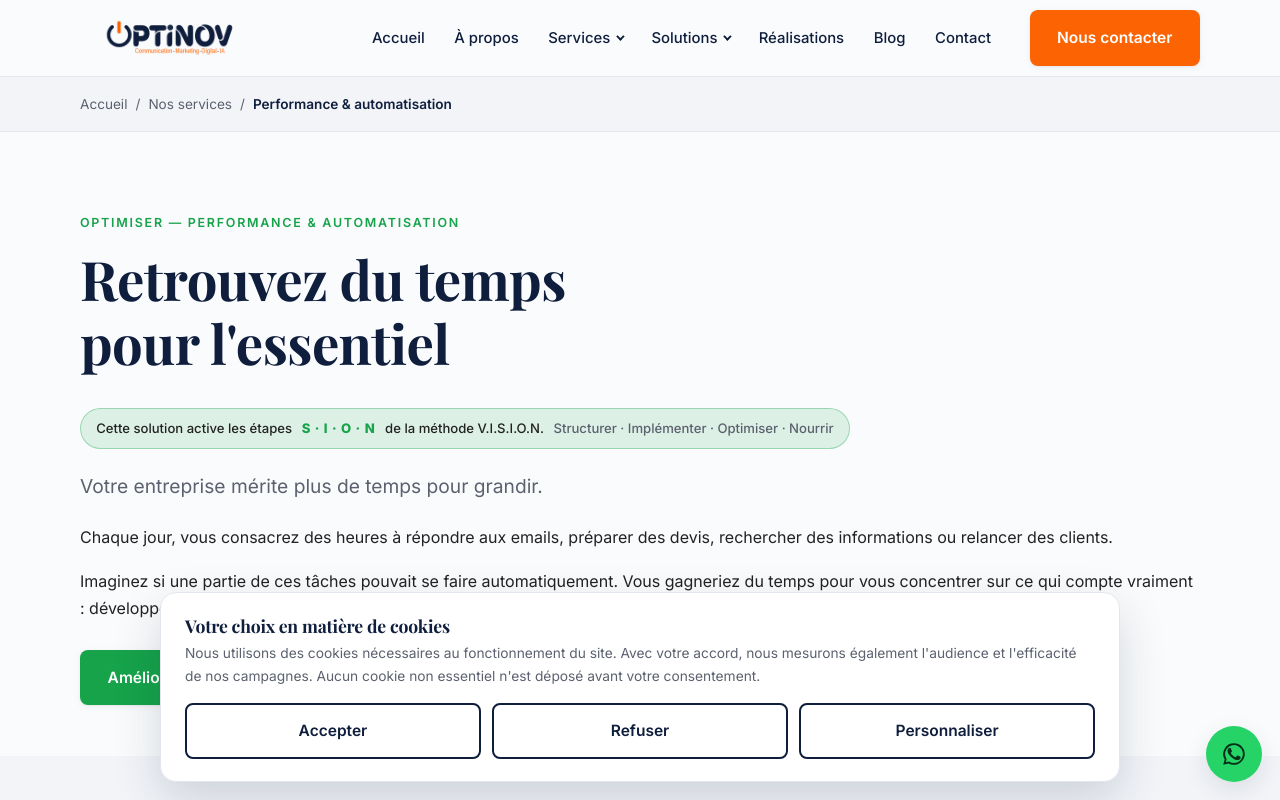
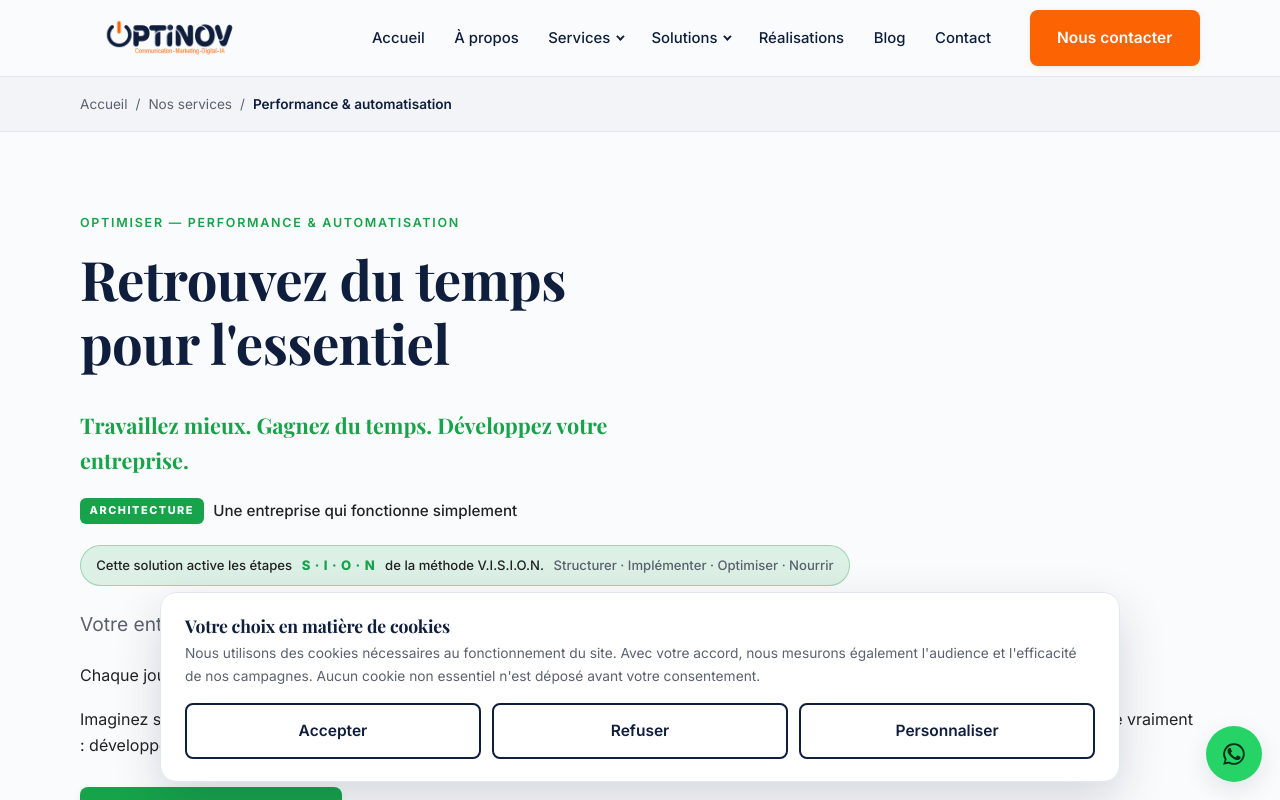
Before and after one commit to Paul-Aymard/optinov-agence, a Next.js app: page /services/automatisation-ia in a window 1280 px wide. Shown: the top 800 px of the page. Built offline with nearby package versions, Linux system fonts and the light colour scheme.

Commit message:
Services : affichage ligne Architecture + accroche, renommage Performance & Automatisation / Photo & Video Corporate (fidelite PDF)

```diff
--- a/app/(site)/services/[slug]/page.js
+++ b/app/(site)/services/[slug]/page.js
@@ -87,6 +87,13 @@ export default async function PageService({ params }) {
           <Reveal>
             <span className="eyebrow svc-verbe">{p.verbe} — {s.titre}</span>
             <h1>{p.heroTitre}</h1>
+            {p.accroche && <p className="svc-accroche">{p.accroche}</p>}
+            {p.architecture && (
+              <p className="svc-architecture">
+                <span className="svc-architecture__label">Architecture</span>
+                {p.architecture}
+              </p>
+            )}
             <p className="svc-vision">
               Cette solution active les étapes <b>{p.visionLettres}</b> de la méthode V.I.S.I.O.N.
               <span>{p.visionEtapes}</span>
--- a/app/(site)/services/page.js
+++ b/app/(site)/services/page.js
@@ -12,7 +12,7 @@ import { Breadcrumb, Reveal, Accordion, FaqJsonLd, WhatsAppFloat } from "@/compo
 export const metadata = {
   title: "Nos services",
   description:
-    "Identité de marque, réseaux sociaux, stratégie marketing, automatisation IA, photo et vidéo : cinq expertises au service de vos résultats.",
+    "Identité de marque, communication digitale, marketing & stratégie, performance & automatisation, photo & vidéo corporate : cinq expertises au service de vos résultats.",
   alternates: { canonical: "/services" },
 };
 
--- a/app/globals.css
+++ b/app/globals.css
@@ -742,6 +742,22 @@ table.compare tbody tr:last-child th, table.compare tbody tr:last-child td { bor
 .svc-hero { padding: clamp(2.5rem, 6vw, 5rem) 0 clamp(2rem, 4vw, 3.5rem); }
 .svc-hero h1 { max-width: 16ch; }
 .svc-hero .lead { max-width: 60ch; }
+/* Accroche courte sous le titre (PDF : « La naissance de votre identité »…) */
+.svc-accroche {
+  font-family: var(--font-title); font-size: clamp(1.05rem, 2.4vw, 1.35rem);
+  color: var(--accent); font-weight: 600; margin: 0 0 1rem; max-width: 46ch;
+}
+/* Ligne « Architecture : … » (PDF : Un atelier de création, Le voyage d'un prospect…) */
+.svc-architecture {
+  display: inline-flex; align-items: center; gap: .6rem; flex-wrap: wrap;
+  margin: 0 0 1.3rem; font-size: .95rem; color: var(--text); font-weight: 500;
+}
+.svc-architecture__label {
+  text-transform: uppercase; letter-spacing: .14em; font-size: .68rem; font-weight: 800;
+  color: #fff; background: var(--accent); padding: .28rem .6rem; border-radius: 6px;
+}
+.service-page--sombre .svc-accroche { color: var(--or); }
+.service-page--sombre .svc-architecture { color: #d5d5d5; }
 .svc-vision {
   display: inline-flex; flex-wrap: wrap; align-items: baseline; gap: .1rem .6rem;
   margin: 0 0 1.4rem; padding: .55rem .95rem; border-radius: 999px;
--- a/content/services.js
+++ b/content/services.js
@@ -172,11 +172,11 @@ export const services = [
     titre: "Performance & automatisation",
     icone: "⬡",
     accroche: "Rendre à vos équipes les heures que la saisie leur prend.",
-    h1: "Automatisation IA : des heures rendues à vos équipes",
+    h1: "Performance & automatisation : des heures rendues à vos équipes",
     sousTitre:
-      "Chatbots, workflows automatisés, assistants IA et intégration d'outils no-code, déployés sur des cas d'usage mesurables.",
+      "Automatisation des tâches, workflows, assistants intelligents et outils sur mesure pour gagner du temps et simplifier votre organisation.",
     description:
-      "Chatbots, workflows automatisés, assistants IA, intégration d'outils no-code.",
+      "Automatisation des tâches répétitives, workflows, assistants intelligents et outils no-code pour une entreprise plus simple à gérer.",
     livrablesTypes: ["Chatbot & assistant IA", "Workflows automatisés", "Intégrations no-code"],
     douleurs: [
       { titre: "Vos équipes recopient des données", texte: "Du formulaire au tableur, du tableur au CRM. Des heures par semaine, sans valeur ajoutée." },
@@ -219,10 +219,10 @@ export const services = [
   },
   {
     slug: "photo-video",
-    titre: "Photo & vidéo",
+    titre: "Photo & Vidéo Corporate",
     icone: "◉",
     accroche: "Des images qui vous ressemblent, pas des banques d'images.",
-    h1: "Photo & vidéo : montrer plutôt que promettre",
+    h1: "Photo & Vidéo Corporate : montrer plutôt que promettre",
     sousTitre:
       "Shootings corporate, captation d'événements, films institutionnels et publicitaires, motion design.",
     description:
--- a/content/servicesPages.js
+++ b/content/servicesPages.js
@@ -272,7 +272,7 @@ export const pagesServices = {
         "Une entreprise performante mérite aussi d'être remarquée.",
         "Découvrez comment la photo et la vidéo permettent de valoriser vos événements, vos équipes et vos réalisations.",
       ],
-      bouton: { label: "Découvrir Photo & vidéo corporate", href: "/services/photo-video" },
+      bouton: { label: "Découvrir Photo & Vidéo Corporate", href: "/services/photo-video" },
     },
   },
 
--- a/content/site.js
+++ b/content/site.js
@@ -113,7 +113,7 @@ export const nav = [
       { label: "Communication digitale", href: "/services/communication-digitale" },
       { label: "Marketing & stratégie", href: "/services/marketing-strategie" },
       { label: "Performance & automatisation", href: "/services/automatisation-ia" },
-      { label: "Photo & vidéo", href: "/services/photo-video" },
+      { label: "Photo & Vidéo Corporate", href: "/services/photo-video" },
     ],
   },
   {
```
